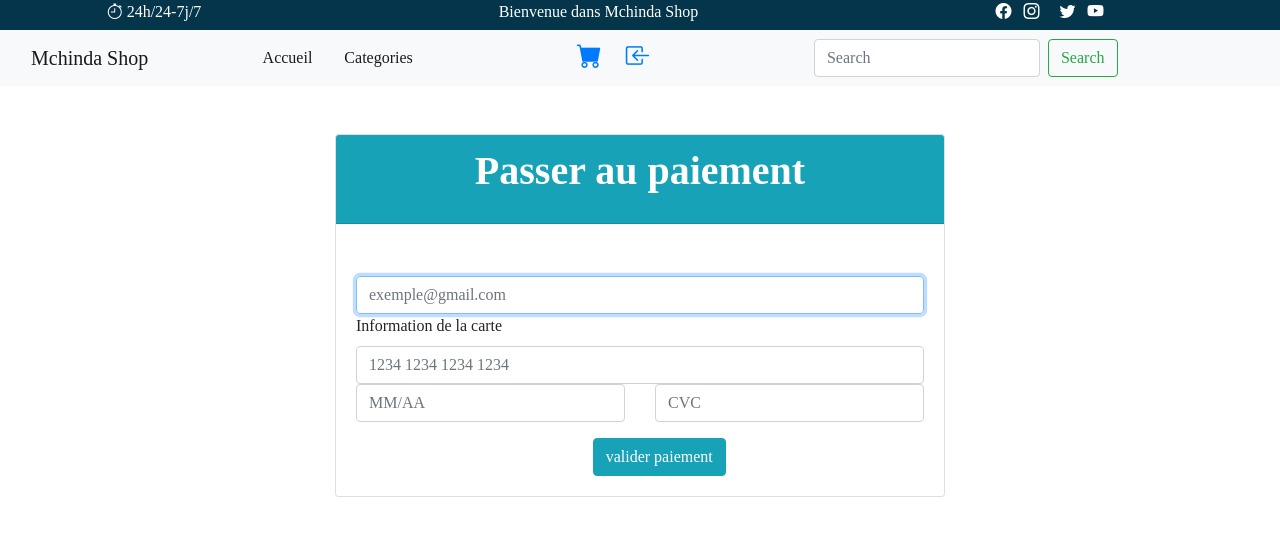
After one commit to ATTOISSE/MchindaShop, a Symfony app: template templates/payment/index.html.twig in a window 1280 px wide. The commit adds this page. Shown: the top 536 px of the page. Run offline with Twig, Linux system fonts and the light colour scheme; the template is opened without the code that fills it, so the values that code supplies are empty; some libraries are stand-ins or nearby versions.

Commit message:
gestion de paiement

```diff
--- a/src/Controller/HomeController.php
+++ b/src/Controller/HomeController.php
@@ -2,7 +2,6 @@
 
 namespace App\Controller;
 
-use App\Repository\PictureRepository;
 use App\Repository\ProductRepository;
 use Symfony\Bundle\FrameworkBundle\Controller\AbstractController;
 use Symfony\Component\HttpFoundation\Response;
--- a/templates/navbar.html.twig
+++ b/templates/navbar.html.twig
@@ -27,6 +27,8 @@
 		}
 	</style>
 
+{% set qte = app.session.get('qte') %}
+
 	<div class="header">
 		<p class="text-white offset-1">
 			<i class="bi bi-stopwatch"></i>
@@ -55,8 +57,8 @@
 					<li class="nav-item mx-3">
 						<a class="nav-link active " href="{{path('category_index')}}">Categories</a>
 					</li>
-					<i class="bi bi-cart-fill offset-6 icon"></i>
-					<span class="text-danger text-bold">0</span>
+					<a href="{{path('panier_index')}}" class="offset-6"> <i class="bi bi-cart-fill text-black  icon"></i> </a>
+					<span class="text-danger text-bold"> {{qte}} </span>
 
 					{% if app.user %}
 						<a href="{{path('app_logout')}}">
--- /dev/null
+++ b/templates/payment/index.html.twig
@@ -0,0 +1,34 @@
+{% extends 'base.html.twig' %}
+
+{% block title %}Hello PaymentController!
+{% endblock %}
+
+{% block body %}
+
+	</style>
+{{include('navbar.html.twig')}}
+	<div class="container offset-3 col-md-6 mt-5">
+		<div class="card ">
+			<div class="card-header bg-info text-white text-center">
+				<h1 class=" mb-3 font-weight-bold t">Passer au paiement</h1>
+			</div>
+			<div class="card-body">
+				<label for="inputEmail" class="text-white">Email</label>
+				<input type="email" name="email" placeholder="exemple@gmail.com" style="background:transparent;" class="form-control input-transparent" autocomplete="email" required autofocus>
+				<label for="">Information de la carte</label>
+				<input type="text" class="form-control" style="background:transparent;" required placeholder="1234 1234 1234 1234">
+				<div class="row">
+					<div class="col-md-6">
+						<input type="text" class="form-control" style="background:transparent;" required placeholder="MM/AA">
+					</div>
+					<div class="col-md-6">
+						<input type="text" class="form-control" required placeholder="CVC" style="background:transparent;">
+					</div>
+				</div>
+				<a href="{{path('home')}}" class="btn btn-info mt-3 offset-5">
+					valider paiement
+				</a>
+			</div>
+		</div>
+	</div>
+</form>{% endblock %}
--- a/templates/product/detail.html.twig
+++ b/templates/product/detail.html.twig
@@ -12,6 +12,7 @@
 		}
 	</style>
 	{{include('navbar.html.twig')}}
+
 	<section class="container mt-5">
 		<div class="card">
 			<div class="card-header bg-info text-light text-center">
```
Also changed, not shown: src/Controller/OrderController.php (+14 -1 lines), src/Controller/PaymentController.php (renamed from src/Controller/HeaderController.php, +5 -4 lines), src/Controller/ProductController.php (+15 -1 lines), templates/order/index.html.twig (+35 -15 lines), public/images/billet.jpg (added), src/Entity/Order.php (line endings or trailing spaces).
